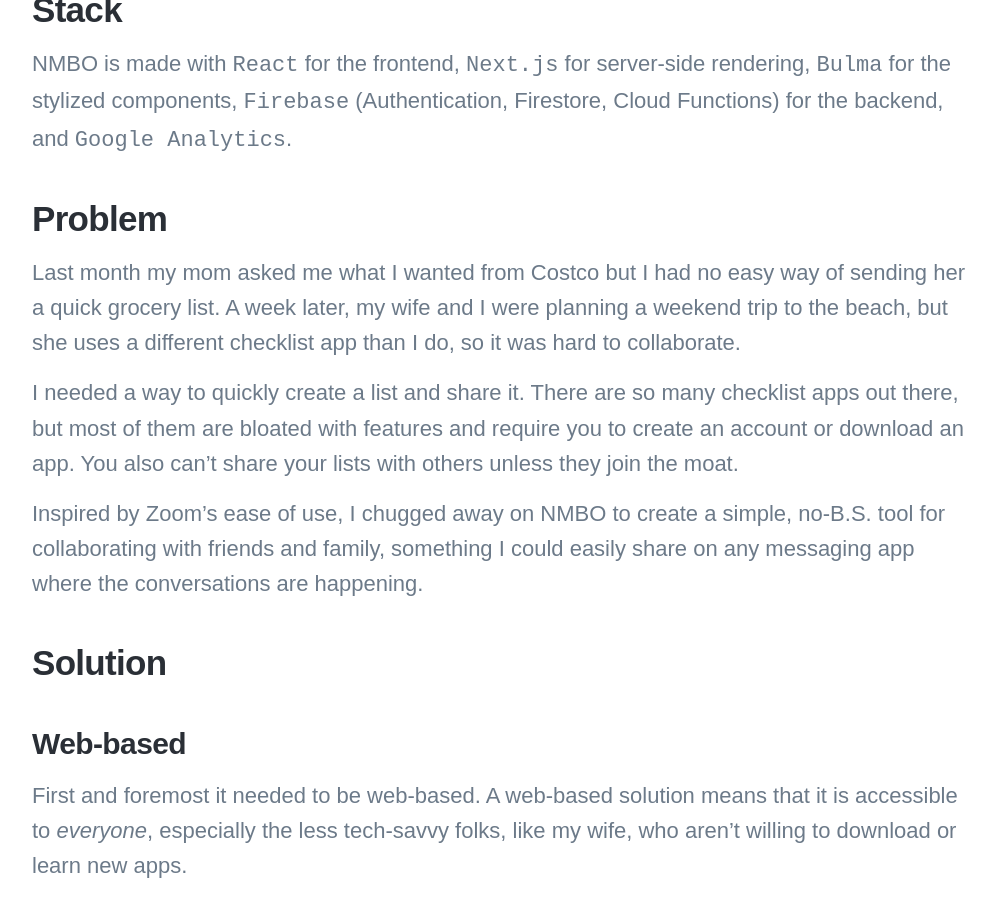
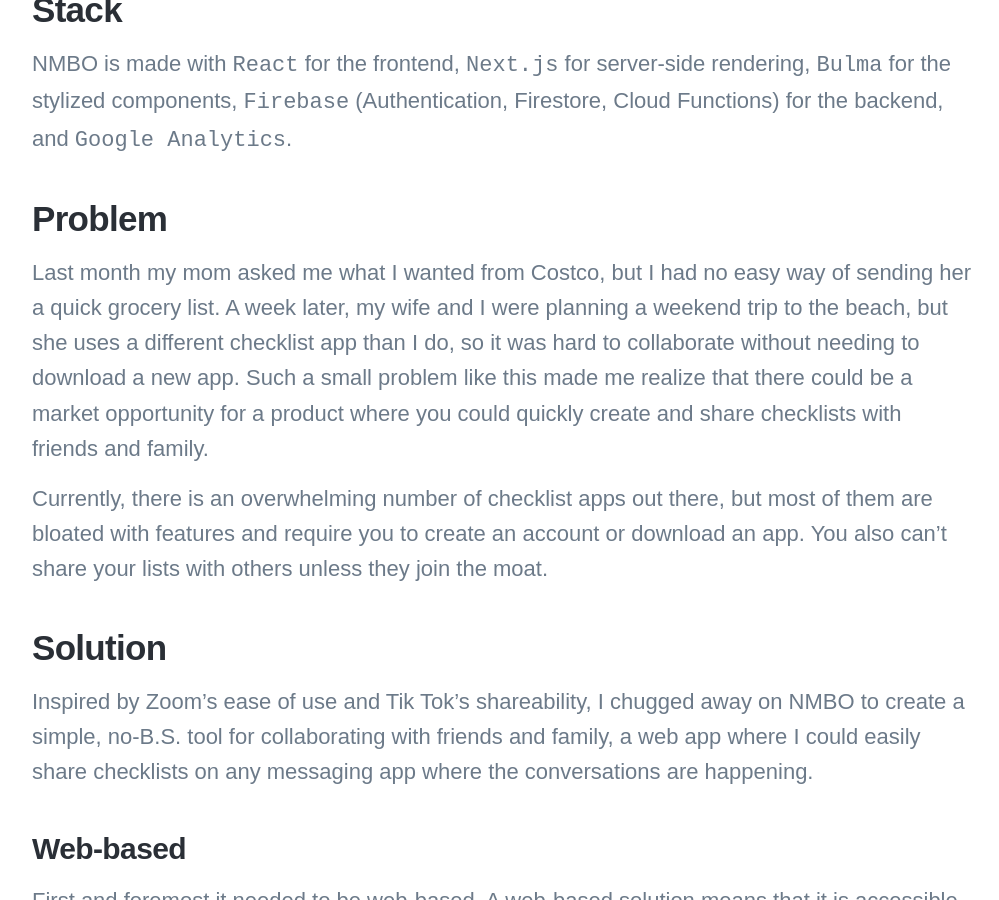
Before and after one commit to kennethfreeflow/kennethlng.github.io, a Jekyll site: the page built from _apps/2020-10-21-nmbo.md, in a window 1280 px wide and 900 px high, scrolled down 1513 px. Shown: the whole window, without its empty margins (138-1137 px from the left). Built offline with Jekyll 4.4.1, drawn with Linux system fonts in a browser that asks for light colours; nearby versions of some CDN libraries; some web fonts are replaced.

Commit message:
Update 2020-10-21-nmbo.md

```diff
--- a/_apps/2020-10-21-nmbo.md
+++ b/_apps/2020-10-21-nmbo.md
@@ -24,13 +24,13 @@
 
 ## Problem
 
-Last month my mom asked me what I wanted from Costco but I had no easy way of sending her a quick grocery list. A week later, my wife and I were planning a weekend trip to the beach, but she uses a different checklist app than I do, so it was hard to collaborate.
+Last month my mom asked me what I wanted from Costco, but I had no easy way of sending her a quick grocery list. A week later, my wife and I were planning a weekend trip to the beach, but she uses a different checklist app than I do, so it was hard to collaborate without needing to download a new app. Such a small problem like this made me realize that there could be a market opportunity for a product where you could quickly create and share checklists with friends and family.
 
-I needed a way to quickly create a list and share it. There are so many checklist apps out there, but most of them are bloated with features and require you to create an account or download an app. You also can't share your lists with others unless they join the moat.
-
-Inspired by Zoom's ease of use, I chugged away on NMBO to create a simple, no-B.S. tool for collaborating with friends and family, something I could easily share on any messaging app where the conversations are happening.
+Currently, there is an overwhelming number of checklist apps out there, but most of them are bloated with features and require you to create an account or download an app. You also can't share your lists with others unless they join the moat.
 
 ## Solution
+
+Inspired by Zoom's ease of use and Tik Tok's shareability, I chugged away on NMBO to create a simple, no-B.S. tool for collaborating with friends and family, a web app where I could easily share checklists on any messaging app where the conversations are happening.
 
 ### Web-based
 
```
